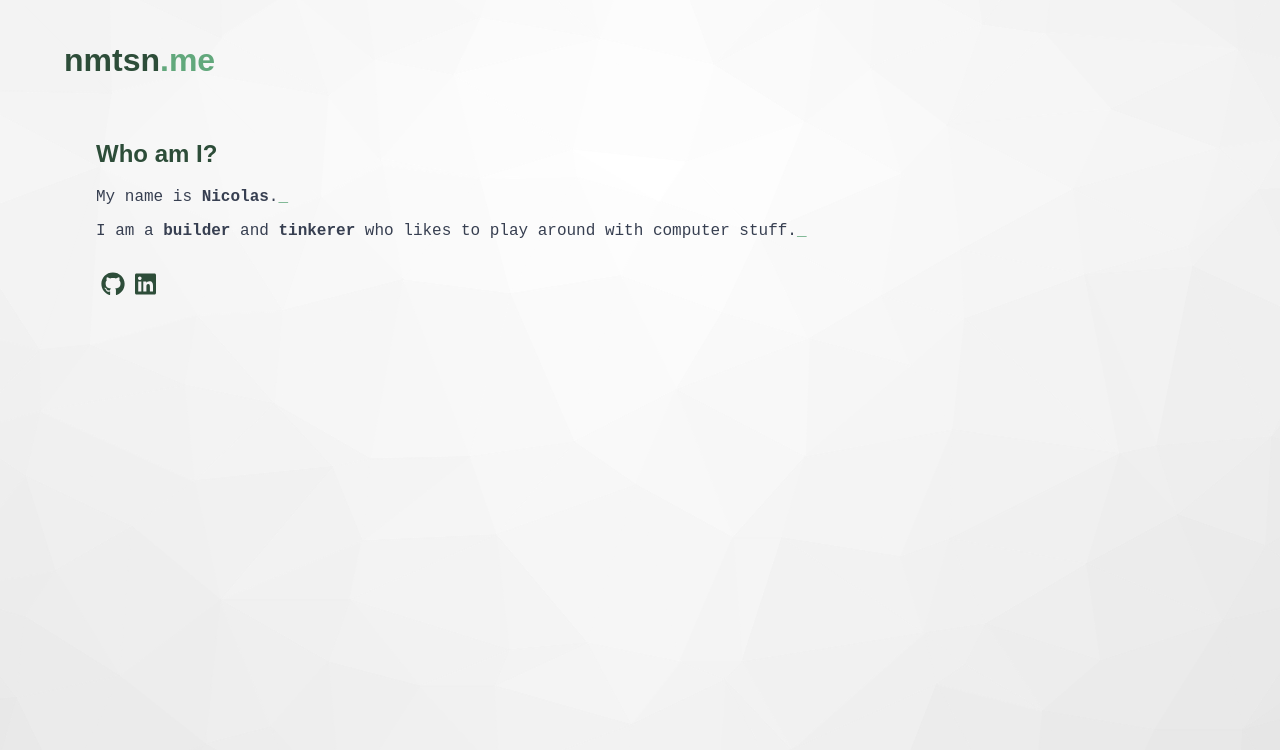
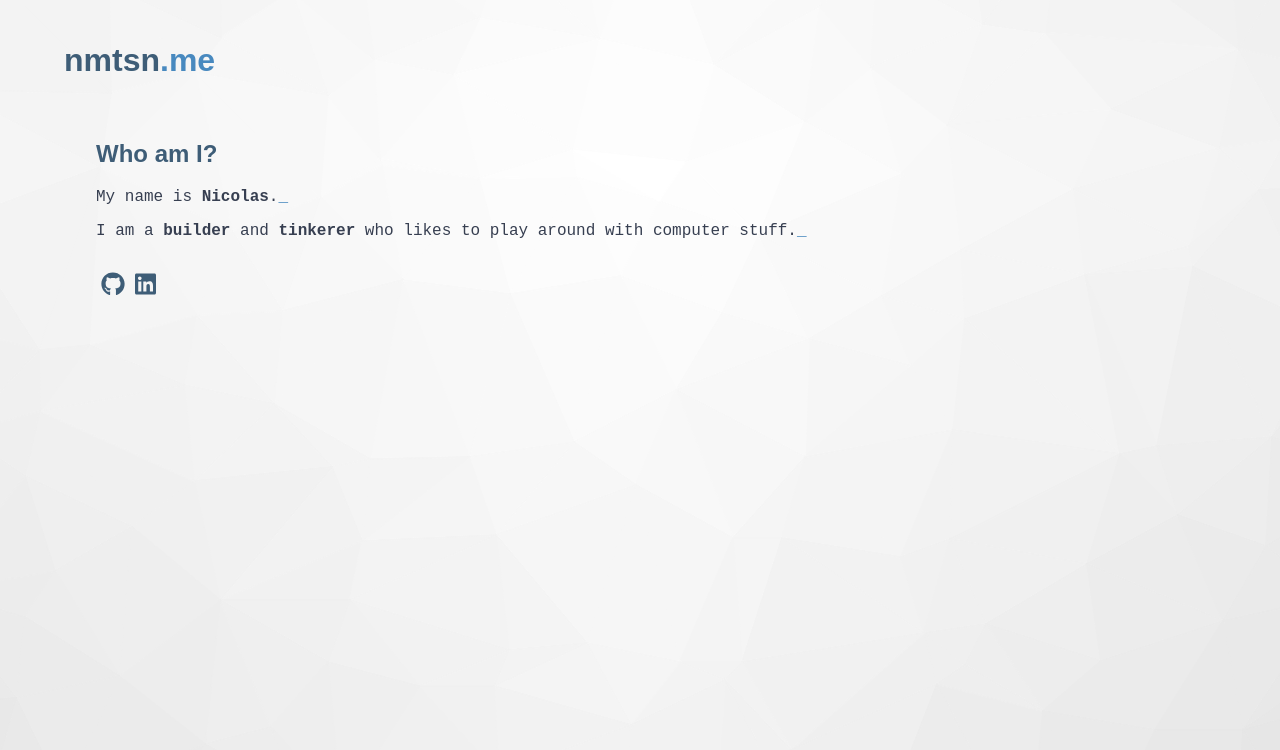
Before and after one commit to nmoutschen/nmtsn.me, a Vue app: page / in a window 1280 px wide. Shown: the top 750 px of the page. Built offline with nearby package versions, Linux system fonts and the light colour scheme; a web font is replaced by a local one.

Commit message:
Switch colors to blue

```diff
--- a/src/common/colors.less
+++ b/src/common/colors.less
@@ -3,6 +3,10 @@
 
 @text: #373F51;
 
-@primary: #62A87C;
-@primary-dark: #2D4D39;
-@primary-light: #A9CFB7;
+// @primary: #62A87C;
+// @primary-dark: #2D4D39;
+// @primary-light: #A9CFB7;
+
+@primary: #4889BF;
+@primary-dark: #3E5D77;
+@primary-light: #75B8EF;
```
